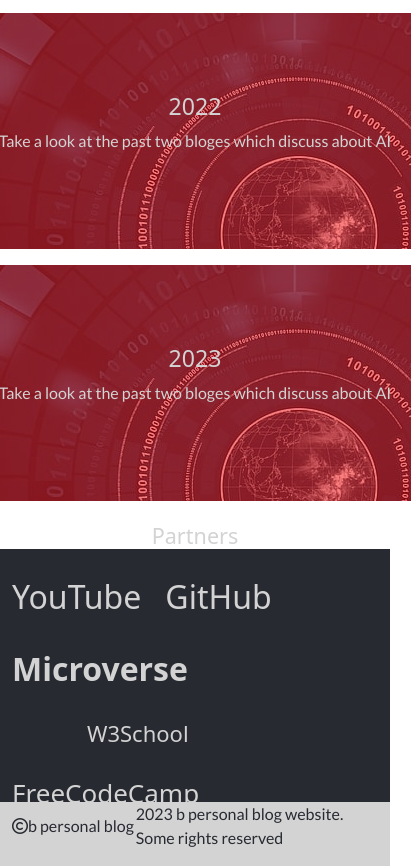
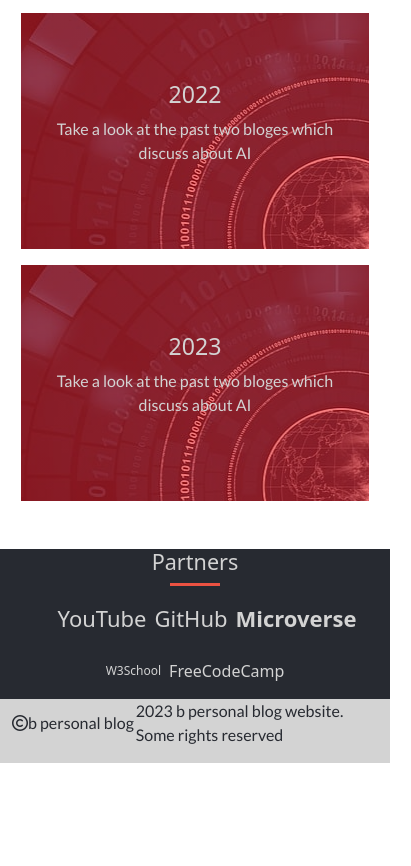
Before and after one commit to BranBayou/capstonePro1-personal-blog, a website: page about.html in a window 390 px wide. Shown: the part 1483-2349 px from the top of the page, 411 px wide, since content can reach past the window. After the commit the page ends 2246 px from the top, so only its background shows below. Drawn offline with nearby package versions, Linux system fonts and the light colour scheme; a web font is replaced by a local one.

Commit message:
Add changes on about page commented by the reviewers

```diff
--- a/about.html
+++ b/about.html
@@ -81,25 +81,29 @@
       <div class="overlay-part d-flex justify-content-center gap-3">
         <div class="img-overlay1 d-flex flex-column align-items-center justify-content-center">
           <h3>2022</h3>
-          <p>Take a look at the past two bloges which discuss about AI</p>
+          <p class="px-4 text-center">Take a look at the past two bloges which discuss about AI</p>
         </div>
         <div class="img-overlay2 d-flex flex-column align-items-center justify-content-center">
           <h3>2023</h3>
-          <p>Take a look at the past two bloges which discuss about AI</p>
+          <p class="px-4 text-center">Take a look at the past two bloges which discuss about AI</p>
         </div>
       </div>
     </div>
   </section>
-  <section class="partners-section about-partner">
+  <section class="partners-section about-partner h-100">
     <div class="container h-100 d-flex flex-column align-items-center justify-content-center">
       <h4>Partners</h4>
       <span class="border-span2"></span>
-      <div class="part-list d-flex gap-4 my-3 flex-wrap text-center">
-        <div class="partners yout">YouTube</div>
-        <div class="partners gith">GitHub</div>
-        <div class="partners micv">Microverse</div>
-        <div class="partners w3s">W3School</div>
-        <div class="partners fcc">FreeCodeCamp</div>
+      <div class="part-list justify-content-center d-flex gap-4 my-3 flex-wrap text-center">
+        <div class="top-partners d-flex gap-2 ps-4">
+          <div class="partners yout">YouTube</div>
+          <div class="partners gith">GitHub</div>
+          <div class="partners micv">Microverse</div>
+        </div>
+        <div class="bottom-partners d-flex gap-2 align-items-center">
+          <div class="partners w3s">W3School</div>
+          <div class="partners fcc">FreeCodeCamp</div>
+        </div>
       </div>
     </div>
   </section>
--- a/scss/styles.scss
+++ b/scss/styles.scss
@@ -381,12 +381,11 @@ footer {
     .overlay-part {
       flex-direction: column;
       align-items: center;
-    }
 
-    .img-1,
-    .img-2 {
-      width: 432px;
-      height: 236px;
+      .img-overlay1,
+      .img-overlay2 {
+        width: 95%;
+      }
     }
   }
 
@@ -409,28 +408,27 @@ footer {
     display: block;
 
     .yout {
-      font-size: 32px;
+      font-size: 22px;
       font-weight: 500;
     }
 
     .gith {
-      font-size: 32px;
+      font-size: 22px;
       font-weight: 100;
     }
 
     .micv {
-      font-size: 32px;
+      font-size: 22px;
       font-weight: 700;
     }
 
     .w3s {
-      font-size: 22px;
+      font-size: 12px;
       font-weight: 100;
-      padding-left: 75px;
     }
 
     .fcc {
-      font-size: 26px;
+      font-size: 16px;
       font-weight: 100;
     }
   }
```
Also changed, not shown: css/styles.css, 1 other file.
